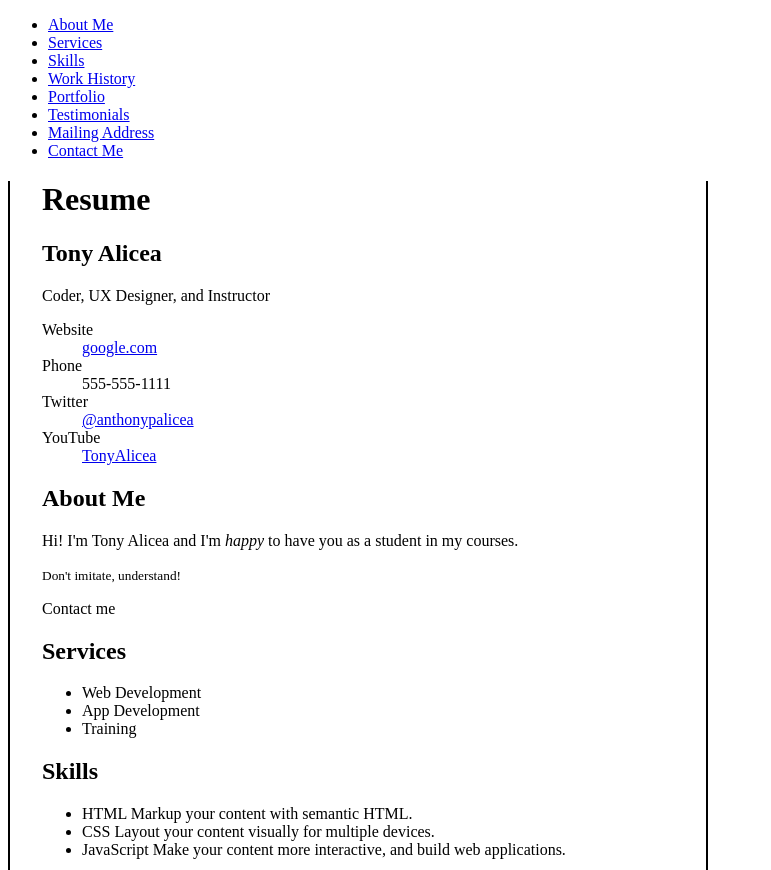
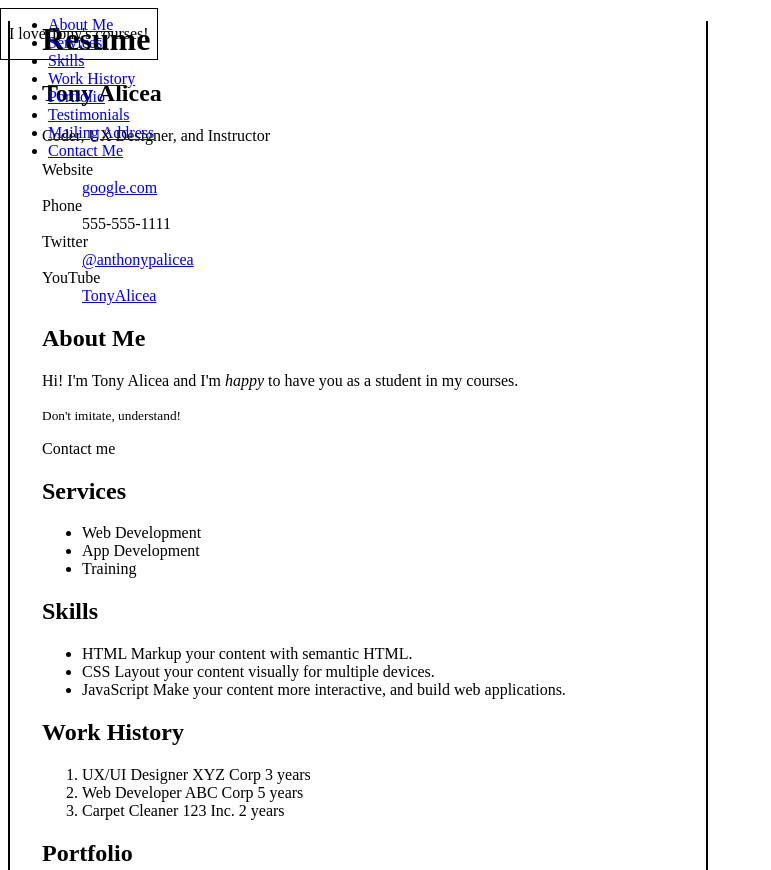
Before and after one commit to arathikr/html_css, a plain HTML site: page html-practice/index.html in a window 1280 px wide. Shown: the top 870 px of the page, without its empty margins (0-771 px from the left). Drawn offline with Linux system fonts and the light colour scheme.

Commit message:
feat(positions): css positions

```diff
--- a/html-practice/styles.css
+++ b/html-practice/styles.css
@@ -28,3 +28,14 @@ main {
 .resume-fieldset legend {
     padding: 0;
 }
+
+blockquote:first-of-type {
+    position: absolute;
+    top: 0;
+    left: 0;
+}
+
+nav {
+    position: fixed;
+    top: 0;
+}
```
